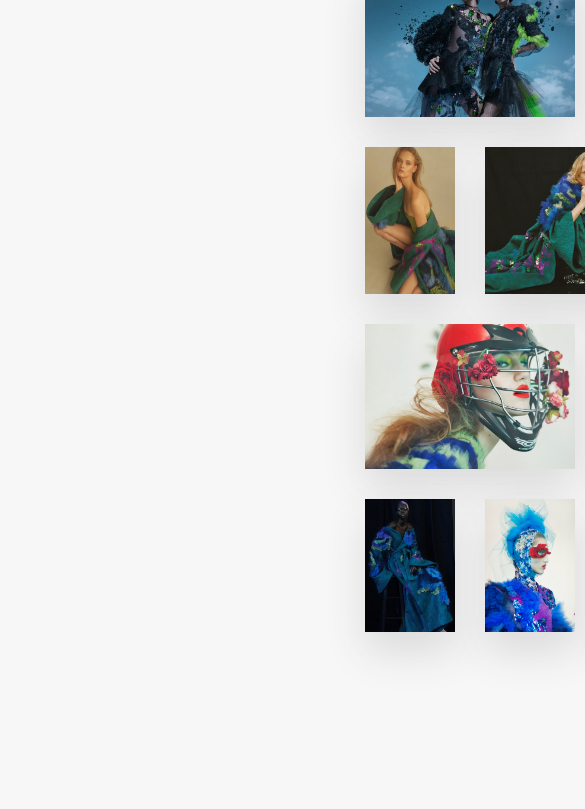
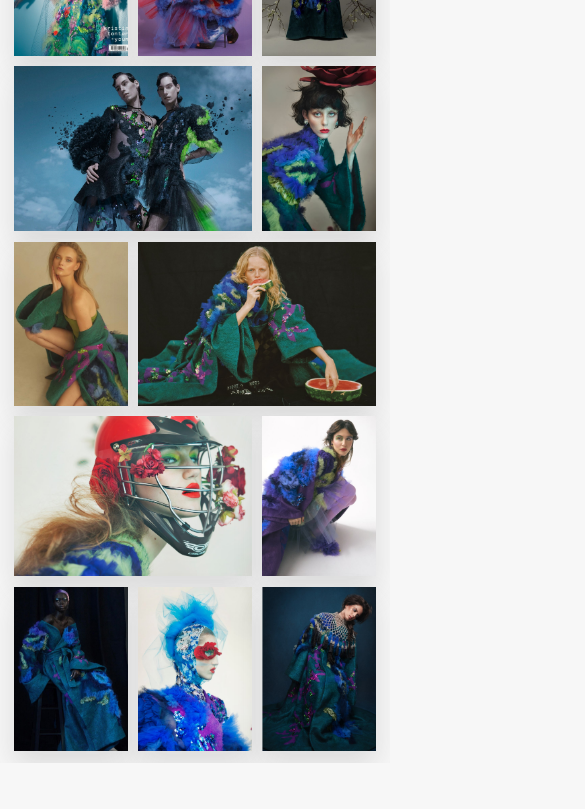
Before and after one commit to TairSadyk/szwebsite, a website built with Parcel: page index.html in a window 390 px wide. Shown: the part 459-1268 px from the top of the page, 585 px wide, since content can reach past the window. After the commit the page ends 1222 px from the top, so only its background shows below. Built offline with nearby package versions, Linux system fonts and the light colour scheme; a web font is replaced by a local one.

Commit message:
Made website responsive and fixed section/page switching animation

```diff
--- a/js/script.js
+++ b/js/script.js
@@ -13,31 +13,32 @@ navList.addEventListener("click", function (e) {
   e.preventDefault();
   [...navLinks].forEach((link) => link.classList.remove("active"));
   !link.classList.contains("active") && link.classList.add("active");
-  [...sections].forEach(
-    (sec) => !sec.classList.contains("hidden") && sec.classList.add("hidden")
-  );
+
+  [...sections].forEach((sec) => {
+    if (!sec.classList.contains("hidden")) {
+      sec.classList.add("hidden");
+    }
+  });
   const section = document.querySelector(`.${link.textContent}`);
   section.classList.remove("hidden");
-  section.scrollIntoView({ behavior: "smooth" });
+
+  document
+    .querySelector("body")
+    .scrollIntoView({ block: "start", behavior: "smooth" });
 });
 
-btnScrollTo.addEventListener("click", function (e) {
-  e.preventDefault();
-
-  section1.scrollIntoView({ behavior: "smooth" });
+const imageReveal = function (entries, observer) {
+  const [entry] = entries;
+  console.log(entry);
+  // if (!entry.isIntersecting) return;
+  // entry.target.classList.remove("portfolio-image--hidden");
+  observer.unobserve(entry.target);
+};
+const imageObserver = new IntersectionObserver(imageReveal, {
+  root: null,
+  threshold: 0.15,
 });
-
-// const imageReveal = function (entries, observer) {
-//   const [entry] = entries;
-//   if (!entry.isIntersecting) return;
-//   entry.target.classList.remove("portfolio-image--hidden");
-//   observer.unobserve(entry.target);
-// };
-// const sectionObserver = new IntersectionObserver(imageReveal, {
-//   root: null,
-//   threshold: 0.15,
-// });
-// allImgs.forEach((img) => {
-//   sectionObserver.observe(img);
-//   img.classList.add("portfolio-image--hidden");
-// });
+allImgs.forEach((img) => {
+  if (img.clientHeight !== 0) imageObserver.observe(img);
+  // img.classList.add("portfolio-image--hidden");
+});
--- a/sass/abstracts/_mixins.scss
+++ b/sass/abstracts/_mixins.scss
@@ -21,3 +21,30 @@ $breakpoint argument choices:
 ORDER: Base + typography > general layout + grid > page layout > components
 1em = 16px
 */
+
+@mixin respond($breakpoint) {
+  @if $breakpoint == big-desktop {
+    @media only screen and (min-width: 112em) {
+      //1800px
+      @content;
+    }
+  }
+  @if $breakpoint == tab-land {
+    @media only screen and (max-width: 75em) {
+      //1200px
+      @content;
+    }
+  }
+  @if $breakpoint == tab-port {
+    @media only screen and (max-width: 56.25em) {
+      //900px
+      @content;
+    }
+  }
+  @if $breakpoint == phone {
+    @media only screen and (max-width: 37.5em) {
+      //600px (media queries not affected by root font size (10px), it uses default browser font s-ize which is 16px
+      @content;
+    }
+  }
+}
--- a/sass/base/_base.scss
+++ b/sass/base/_base.scss
@@ -10,22 +10,29 @@ html {
   since some people increase the font size of their browser */
   font-size: 62.5%;
 
-  // @include respond(big-desktop) {
-  //   font-size: 75%;
-  // }
-  // @include respond(tab-land) {
-  //   font-size: 56.25%;
-  // }
-  // @include respond(tab-port) {
-  //   font-size: 50%;
-  // }
-  // @include respond(phone) {
-  //   font-size: 43.75%;
-  // }
+  @include respond(big-desktop) {
+    font-size: 75%;
+  }
+  @include respond(tab-land) {
+    font-size: 56.25%;
+  }
+  @include respond(tab-port) {
+    font-size: 50%;
+  }
+  @include respond(phone) {
+    font-size: 43.75%;
+  }
 }
 body {
   /* box sizing property not inherited automatically, so we set all selectors to inherit this declared value  */
   box-sizing: border-box;
   padding: 9rem 6rem;
   background-color: $color-grey-light-1;
+  @include respond(tab-port) {
+    padding: 6rem 3rem;
+  }
+  @include respond(phone) {
+    padding: 4rem 2rem;
+    margin: 0;
+  }
 }
--- a/sass/base/_utilities.scss
+++ b/sass/base/_utilities.scss
@@ -7,6 +7,9 @@
 }
 .u-margin-bottom-medium {
   margin-bottom: 4rem !important;
+  @include respond(phone) {
+    margin-bottom: 3rem !important;
+  }
 }
 .u-margin-bottom-large {
   margin-bottom: 6rem !important;
@@ -21,8 +24,19 @@
 .hidden {
   opacity: 0 !important;
   // display: none;
-  visibility: hidden;
-  transition: all 1s;
+  visibility: hidden !important;
+  height: 0 !important;
+  & .grid {
+    gap: 0;
+  }
+  & .grid__content {
+    height: 0 !important;
+    margin: 0;
+  }
+  & .portfolio-image {
+    height: 0 !important;
+    margin: 0;
+  }
 }
 .active {
   text-decoration: line-through !important;
--- a/sass/layout/_grid.scss
+++ b/sass/layout/_grid.scss
@@ -2,9 +2,19 @@
   max-width: $grid-width;
   display: grid;
   grid-template-columns: repeat(12, 1fr);
+  // grid-template-rows: 1fr;
   gap: 3rem;
-  margin-left: 30.5rem;
+  // margin-left: 30.5rem;
+  padding-right: 6rem;
+  padding-bottom: 9rem;
+  height: 100%;
+  @include respond(phone) {
+    padding-right: 0;
+    padding-bottom: 0;
+    gap: 1.5rem;
+  }
   &__content {
+    height: 100%;
   }
   .col-1-span-3 {
     grid-column: 1 / span 3;
--- a/sass/layout/_header.scss
+++ b/sass/layout/_header.scss
@@ -1,5 +1,10 @@
 .header {
   position: fixed;
+  @include respond(phone) {
+    position: relative;
+    text-align: center;
+    margin-bottom: 3rem;
+  }
   .nav {
     &__list {
       list-style: none;
@@ -7,6 +12,10 @@
       display: flex;
       flex-direction: column;
       gap: 2rem;
+      @include respond(phone) {
+        flex-direction: row;
+        justify-content: center;
+      }
     }
     &__item {
     }
@@ -74,6 +83,9 @@
     &__social-links {
       display: flex;
       gap: 1rem;
+      @include respond(phone) {
+        justify-content: center;
+      }
     }
     &__social-link {
       &:link,
--- a/sass/pages/_home.scss
+++ b/sass/pages/_home.scss
@@ -1,20 +1,38 @@
+body {
+  position: relative;
+  max-height: 1200px;
+}
 .portfolio-image {
   width: 100%;
   height: 100%;
   box-shadow: 0 2rem 4rem rgba($color-black, 0.15);
   transition: transform 1s, opacity 1s;
-  &--hidden {
-    opacity: 0;
-    transform: translateY(3rem);
-  }
+  // &--hidden {
+  //   opacity: 0;
+  //   transform: translateY(3rem);
+  // }
 }
 .editorials,
 .collections,
 .prints,
 .research {
+  position: absolute;
+  left: 30.5rem;
   opacity: 1;
+  // height: auto;
   visibility: visible;
-  transition: all 1s ease-in-out;
+  transition: all 1s ease-out;
+
+  @include respond(big-desktop) {
+    left: 40rem;
+  }
+  @include respond(tab-port) {
+    left: 29rem;
+  }
+  @include respond(phone) {
+    position: relative;
+    left: 0;
+  }
 }
 // .collections {
 //   opacity: 1;
```
Also changed, not shown: index.html (+0 -12 lines), css/style.css, 1 other file.
